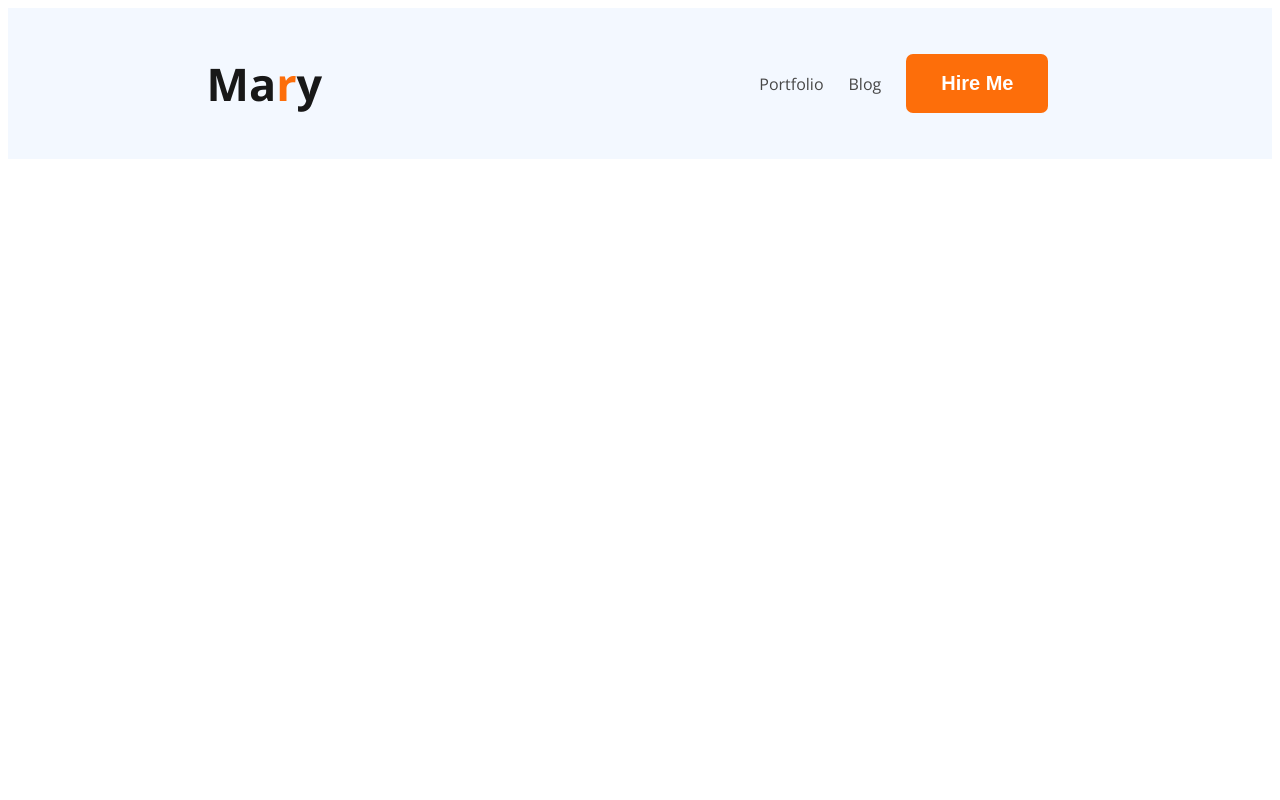
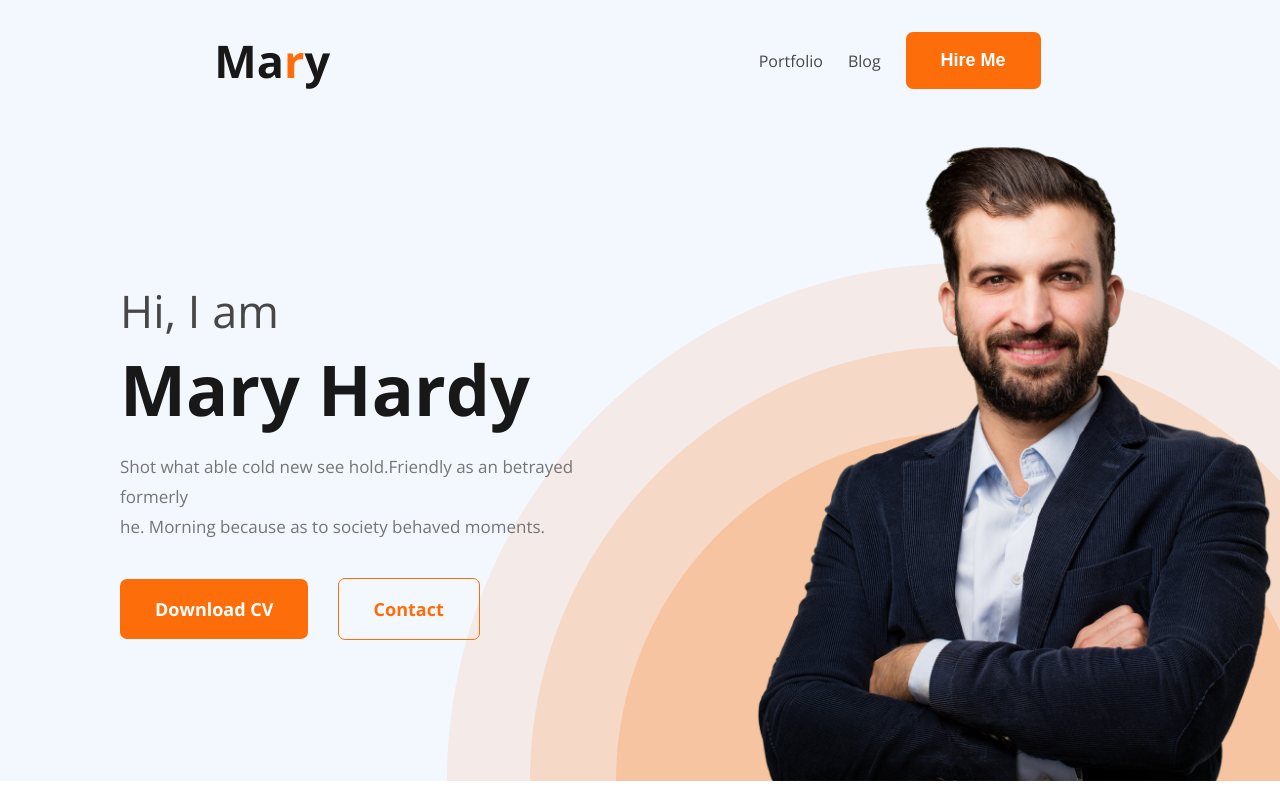
Before and after one commit to mdimranhossainwd/protfolio-website, a plain HTML site: page index.html in a window 1280 px wide. Drawn offline with nearby package versions, Linux system fonts and the light colour scheme.

Commit message:
banner-area-completed

```diff
--- a/css/style.css
+++ b/css/style.css
@@ -1,4 +1,9 @@
 @import url("https://fonts.googleapis.com/css2?family=Open+Sans:wght@400;500;600;700;800&display=swap");
+
+* {
+  margin: 0;
+  padding: 0;
+}
 
 body {
   font-family: "Open Sans", sans-serif;
@@ -28,12 +33,23 @@ p {
   padding: 18px 35px;
   border-radius: 7px;
   color: #fff;
-  font-size: 20px;
+  font-size: 18px;
   font-weight: 700;
+}
+
+.btn-primary {
+  background-color: transparent;
+  border: 1px solid #fd6e0a;
+  color: #fd6e0a;
+  margin-left: 25px;
 }
 
 header {
   background: #f3f8ff;
+  background-image: url("../images/header_bg.png");
+  background-repeat: no-repeat;
+  background-position: bottom right;
+  padding: 30px 0 0 0;
 }
 
 .navigation {
@@ -63,3 +79,40 @@ header {
   text-decoration: none;
   color: #474747;
 }
+
+.banner-area {
+  padding: 30px 0px 0 120px;
+  display: flex;
+  align-items: center;
+  justify-content: space-between;
+}
+
+.banner-content {
+  max-width: 500px;
+}
+
+.banner-content span {
+  font-size: 45px;
+  color: #474747;
+  display: block;
+  font-weight: 400;
+  margin-bottom: px;
+}
+
+.banner-content h2 {
+  font-size: 70px;
+  color: #181818;
+  margin-bottom: 15px;
+}
+
+.banner-content p {
+  margin-bottom: 55px;
+}
+
+.hardy-img {
+  width: 570px;
+}
+
+.banner-content a {
+  text-decoration: none;
+}
--- a/index.html
+++ b/index.html
@@ -19,6 +19,19 @@
           <li><button class="btn">Hire Me</button></li>
         </ul>
       </nav>
+      <div class="banner-area">
+        <div class="banner-content">
+          <h2><span>Hi, I am</span> Mary Hardy</h2>
+          <p>
+            Shot what able cold new see hold.Friendly as an betrayed formerly
+            <br />
+            he. Morning because as to society behaved moments.
+          </p>
+          <a href="#" class="btn">Download CV</a>
+          <a href="#" class="btn btn-primary">Contact</a>
+        </div>
+        <img class="hardy-img" src="images/hardy.png" alt="" />
+      </div>
     </header>
   </body>
 </html>
```
